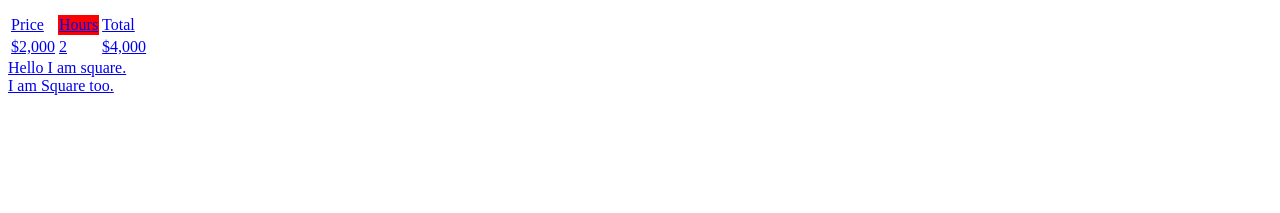
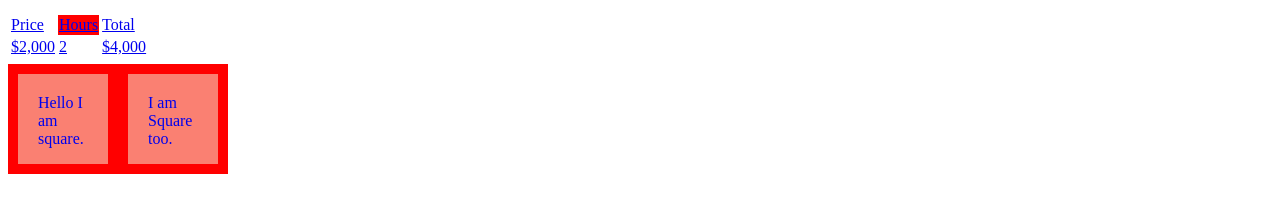
Before and after one commit to Keyen331/Bob_the_builder, a plain HTML site: page index.html in a window 1280 px wide. Shown: the part 157-370 px from the top of the page. Drawn offline with Linux system fonts and the light colour scheme.

Commit message:
update to css

```diff
--- a/CSS/styles.css
+++ b/CSS/styles.css
@@ -12,3 +12,13 @@ header {
   color: salmon
   margin-top: 1000px;
 }
+
+.square{
+  width: 50px;
+  height: 50px;
+  background-color: salmon;
+  margin-top: 5px;
+  border: 10px solid red;
+  padding: 20px;
+  float: left;
+}
```
